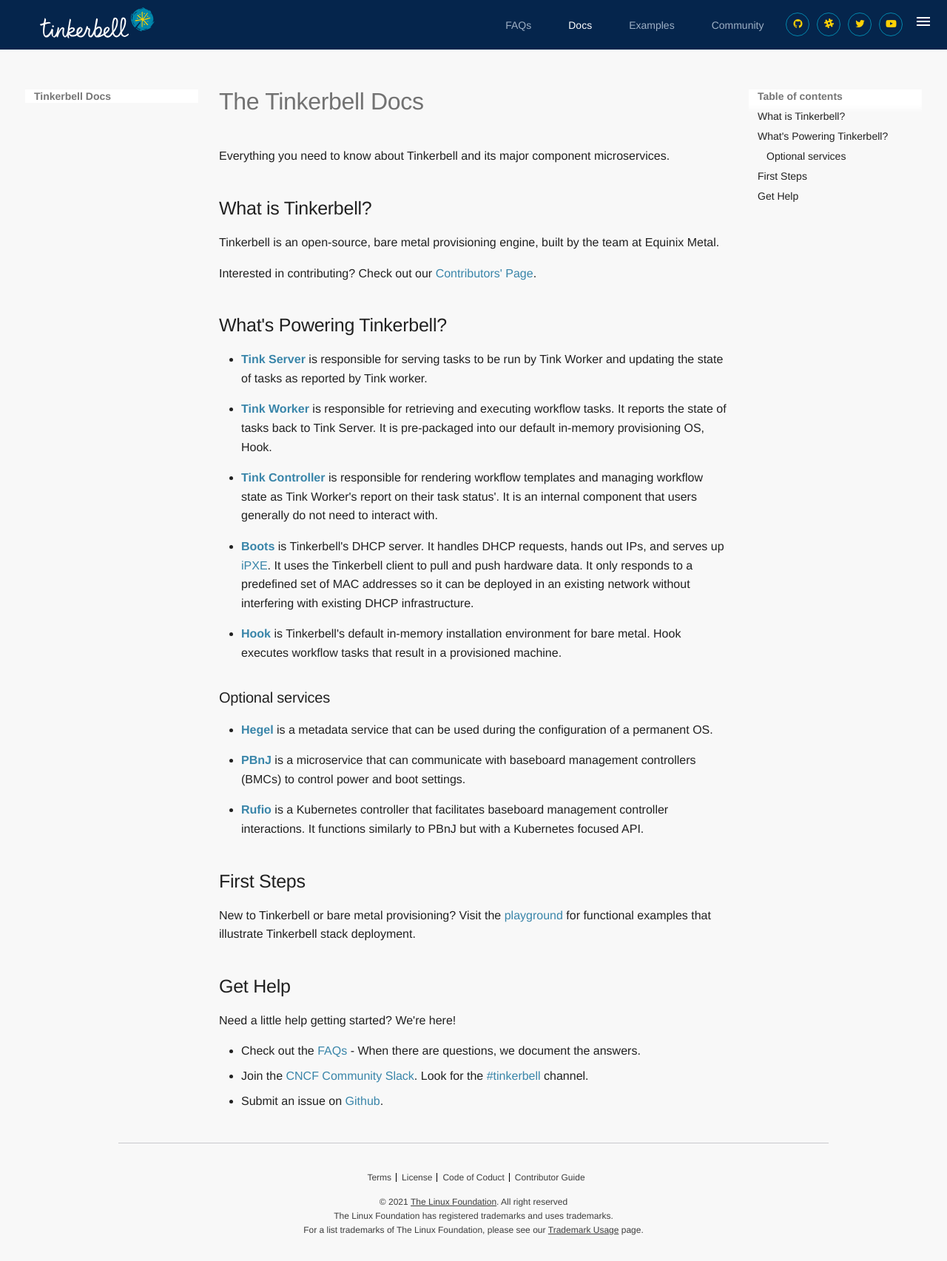
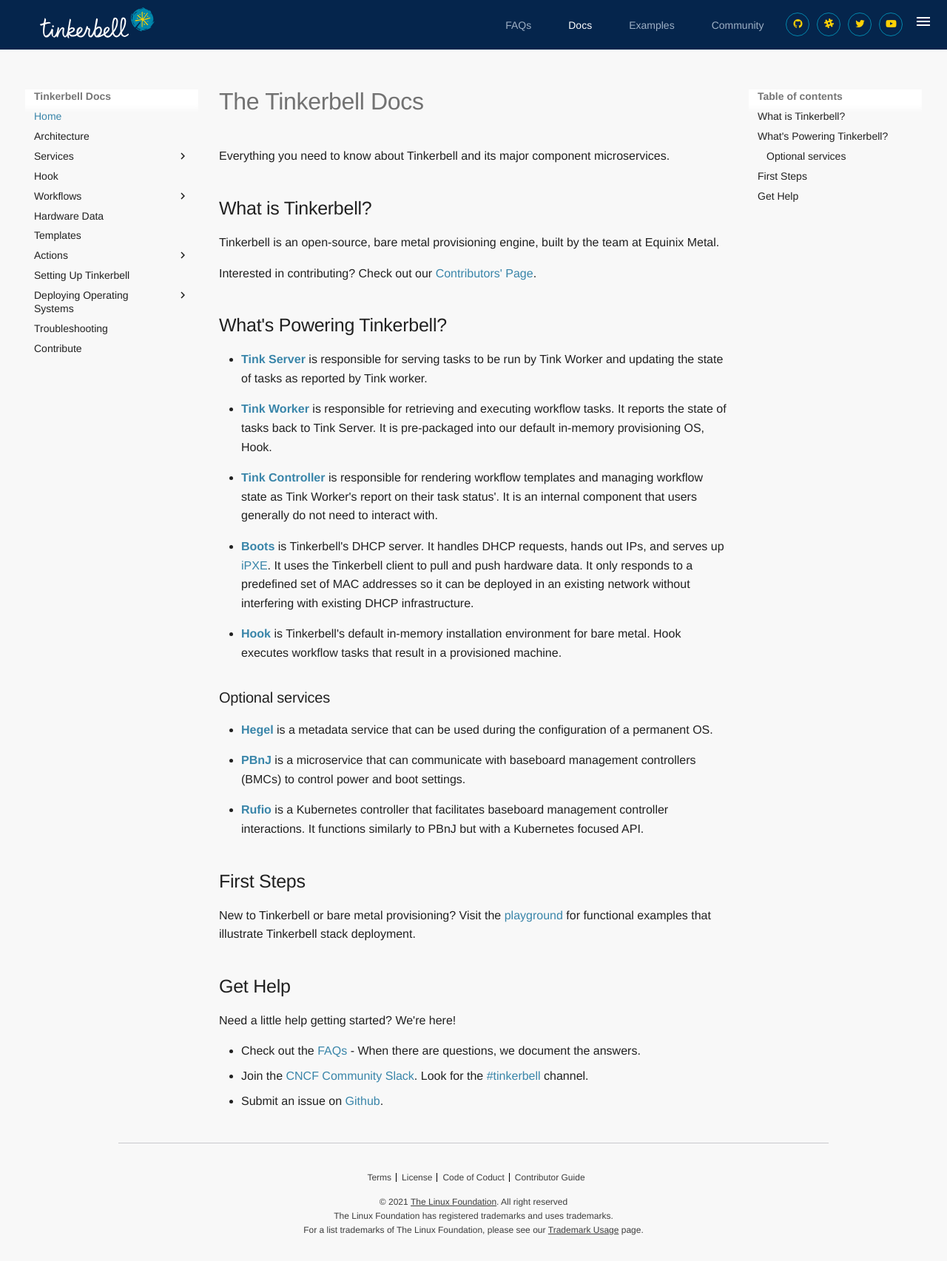
Before and after one commit to tinkerbell/tinkerbell-docs, an MkDocs documentation site: the page built from docs/index.md, in a window 1280 px wide. Shown: the whole page at 74% size. Built offline with MkDocs 1.6.1 and Material for MkDocs 9.7.7, drawn with Linux system fonts in a browser that asks for light colours; some web fonts are replaced.

Commit message:
Update nix-shell to use same versions as netlify:
Fix nav by copying from:
https://github.com/squidfunk/mkdocs-material/blob/master/src/templates/partials/nav.html
The latest version of the Material theme seems
to have broken our override. Netlify appears to have
installed a newer version.

Signed-off-by: Jacob Weinstock <jakobweinstock@gmail.com>

```diff
--- a/docs/index.md
+++ b/docs/index.md
@@ -49,7 +49,6 @@
   Look for the [#tinkerbell] channel.
 - Submit an issue on [Github].
 
-
 [boots]: services/boots.md
 [pbnj]: services/pbnj.md
 [hook]: hook.md
--- a/mkdocs.yml
+++ b/mkdocs.yml
@@ -1,7 +1,7 @@
 site_name: Tinkerbell Docs
 site_url: https://docs.tinkerbell.org
 site_description: Designed for scalable provisioning of physical hardware, Tinkerbell is both open-source and cloud native. Contributed by Equinix Metal.
-# site_image: https://tinkerbell.org/images/social/tinkerbell-social-image.png
+site_image: https://tinkerbell.org/images/social/tinkerbell-social-image.png
 repo_url: https://github.com/tinkerbell/tinkerbell-docs
 edit_uri: "edit/main/docs/"
 
--- a/overrides/partials/nav.html
+++ b/overrides/partials/nav.html
@@ -20,8 +20,11 @@
   <div class="md-nav__source">{% include "partials/source.html" %}</div>
   {% endif %}
   <!-- Render item list -->
+  {% import "partials/nav-item.html" as item with context %}
   <ul class="md-nav__list" data-md-scrollfix>
-    {% for nav_item in nav %} {% set path = "nav-" + loop.index | string %} {%
-    set level = 1 %} {% include "partials/nav-item.html" %} {% endfor %}
+    {% for nav_item in nav %}
+      {% set path = "__nav_" ~ loop.index %}
+      {{ item.render(nav_item, path, 1) }}
+    {% endfor %}
   </ul>
 </nav>
```
Also changed, not shown: 1 other file.
